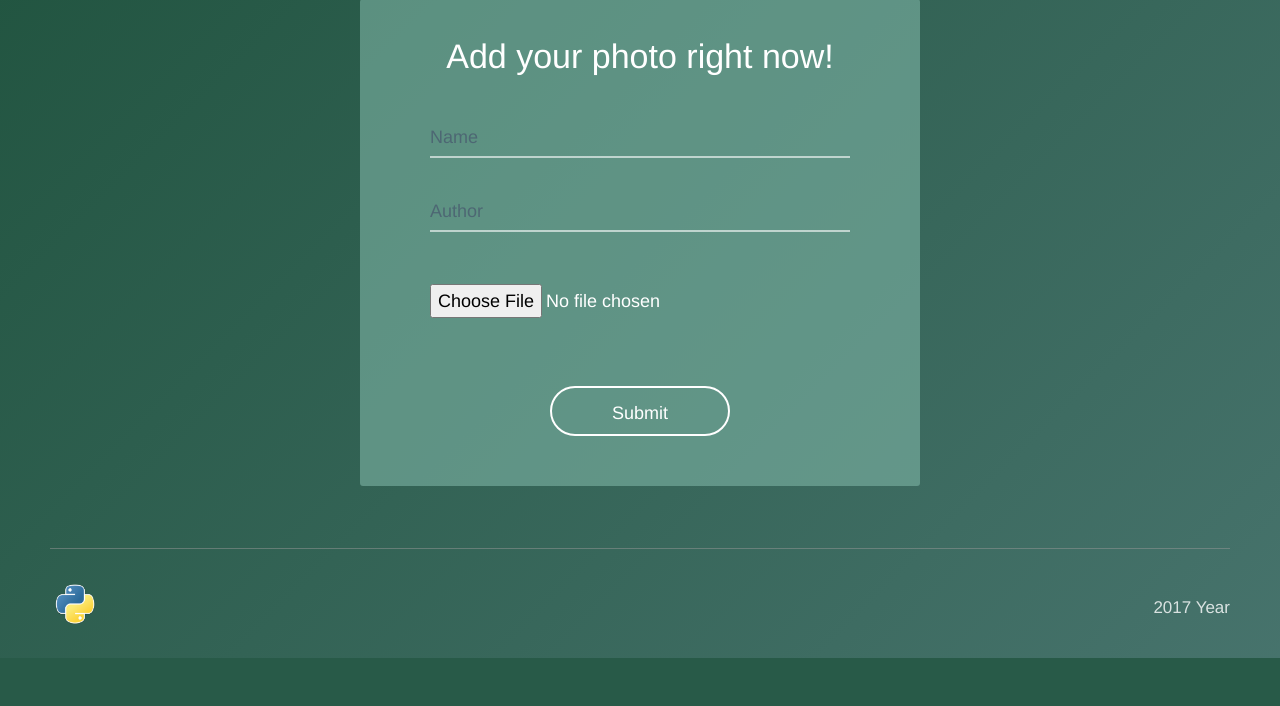
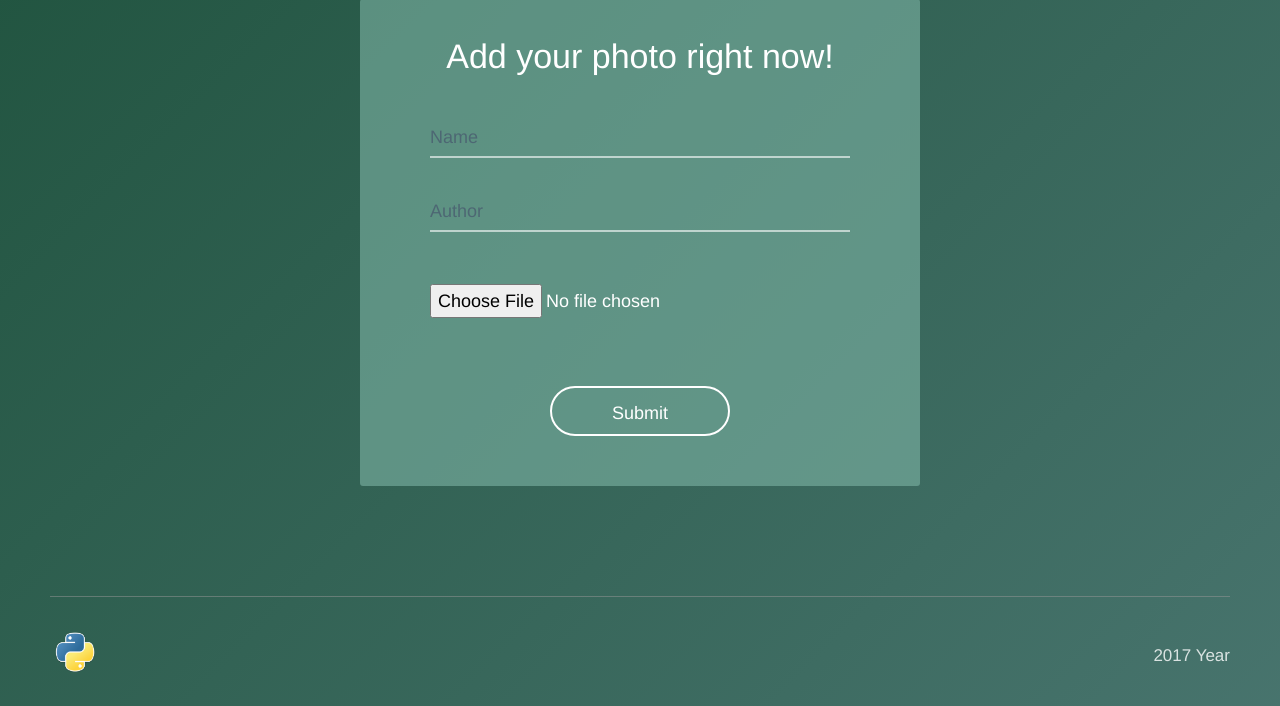
Before and after one commit to egor-sorokin/python-django-movegram, a Django app: page / in a window 1280 px wide. Shown: the part 812-1518 px from the top of the page. Before the commit the page ends 1470 px from the top, so only its background shows below. Run offline with Django 3.2, Linux system fonts and the light colour scheme; data comes from the database, SQL or seed files in the repository.

Commit message:
Make the footer sticky

```diff
--- a/main_app/static/app/assets/css/style.css
+++ b/main_app/static/app/assets/css/style.css
@@ -729,9 +729,9 @@ textarea {
   color: rgba(230, 236, 240, 0.4); }
 
 .footer {
-  margin-top: 62px;
+  width: 1180px;
   height: 110px;
-  width: 100%; }
+  margin: 0 auto -110px; }
   .footer__wrap {
     width: 100%;
     height: 100%;
@@ -784,4 +784,7 @@ textarea {
 .container {
   margin: 0 auto;
   width: 1180px;
-  height: 100%; }
+  min-height: calc(100% - 110px); }
+
+.main {
+  padding-bottom: 110px; }
--- a/main_app/static/src/scss/modules/_app.scss
+++ b/main_app/static/src/scss/modules/_app.scss
@@ -2,5 +2,9 @@
   margin: 0 auto;
 
   width: $largeContainer;
-  height: 100%;
+  min-height: calc(100% - 110px);
 }
+
+.main {
+  padding-bottom: 110px;
+}
--- a/main_app/static/src/scss/modules/_defaults.scss
+++ b/main_app/static/src/scss/modules/_defaults.scss
@@ -18,7 +18,6 @@ body {
   background-image: linear-gradient(-225deg, #225541, #49756f);
   background-repeat: no-repeat;
   background-attachment: fixed;
-
 }
 
 body, html {
--- a/main_app/static/src/scss/partials/_footer.scss
+++ b/main_app/static/src/scss/partials/_footer.scss
@@ -1,8 +1,8 @@
 .footer {
-  margin-top: 62px;
+  width: $largeContainer;
+  height: 110px;
 
-  height: 110px;
-  width: 100%;
+  margin: 0 auto -110px;
 
   &__wrap {
     width: 100%;
--- a/main_app/templates/base.html
+++ b/main_app/templates/base.html
@@ -46,12 +46,14 @@
         </div>
     </header>
 
-    <main role="main">
+    <main role="main" class="main">
         {% block content %}
         {% endblock %}
     </main>
 
-    <footer class="footer" role="contentinfo">
+
+</div>
+ <footer class="footer" role="contentinfo">
         <div class="footer__wrap">
             <a href="/" class="footer__logo-link">
                 <img src="{% static 'images/logo.png' %}" alt="logo"
@@ -62,8 +64,6 @@
             </div>
         </div>
     </footer>
-</div>
-
 
 <script src="{% static 'js/jquery-3.1.1.min.js' %}"></script>
 <script src="{% static 'js/main.js' %}"></script>
```
Also changed, not shown: main_app/static/app/assets/css/style.min.css.
